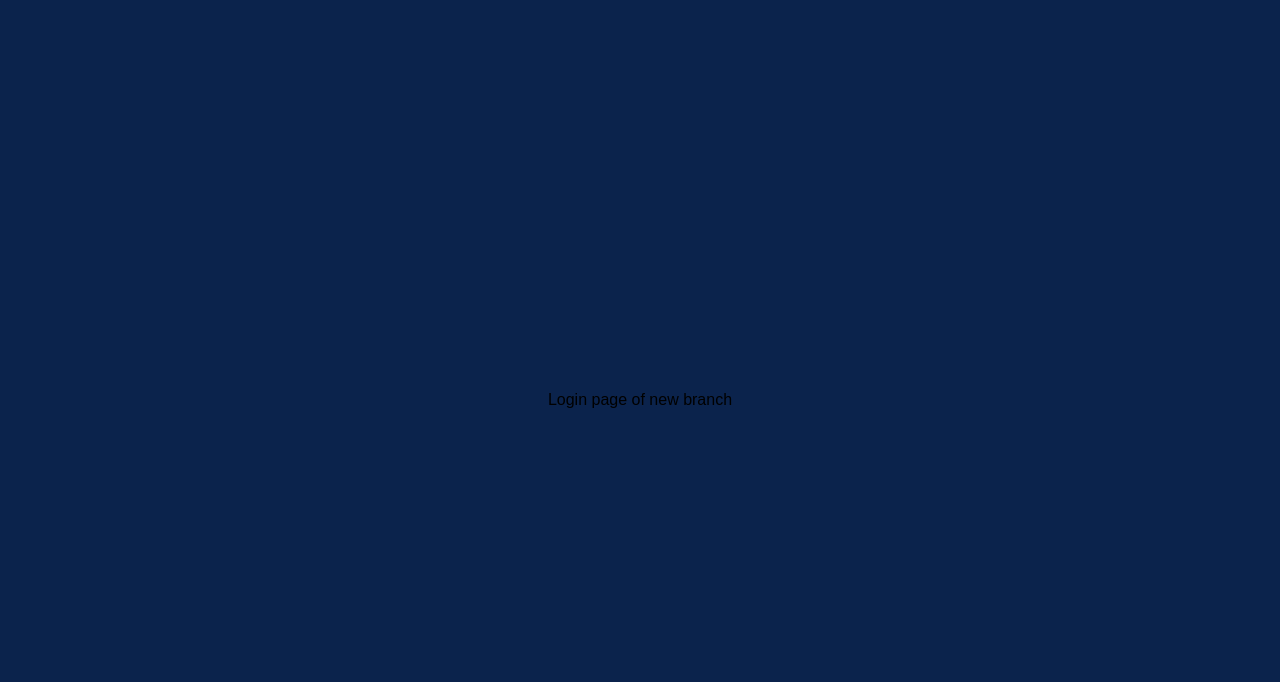
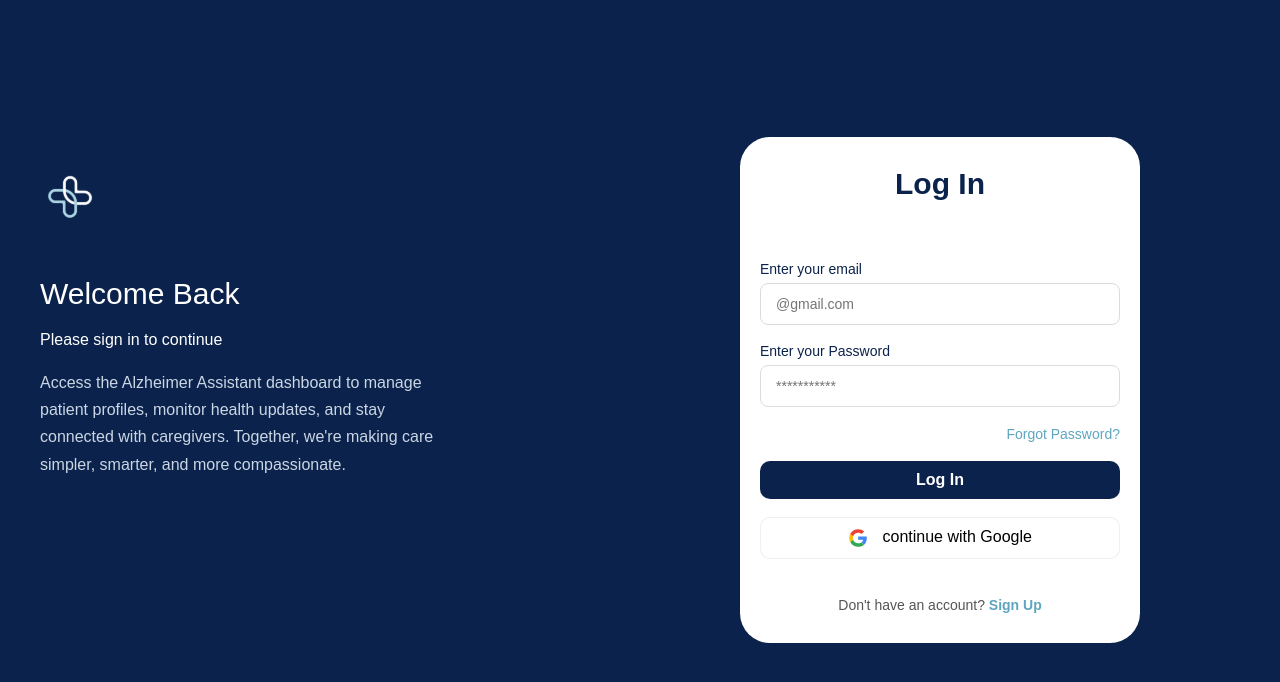
Before and after one commit to MindMate-Project/Web, a React (Create React App) app: page /api/auth/login in a window 1280 px wide. Shown: the top 682 px of the page. Built offline with nearby package versions, Linux system fonts and the light colour scheme.

Commit message:
New version of Login UI

```diff
--- /dev/null
+++ b/src/components/Auth/Login.css
@@ -0,0 +1,223 @@
+body {
+    margin: 0;
+    padding: 0;
+    box-sizing: border-box;
+    font-family: 'Poppins', 'Nunito', sans-serif;
+    background-color: #0b234c;
+}
+
+:root {
+    --primary-bg: #0b234c;
+    --border-color: #dcdcdc;
+}
+
+.login .container {
+
+    display: flex;
+    color: white;
+}
+
+/* LEFT SIDE */
+.login .left {
+    width: 700px;
+    display: flex;
+    flex-direction: column;
+}
+
+.login .left .logo {
+    width: 120px;
+    height: 120px;
+}
+
+.login .left .logo img {
+    width: 100%;
+    position: relative;
+    left: -30px;
+}
+
+.login .left h2 {
+    font-size: 30px;
+    font-weight: 500;
+    margin: 20px 0;
+}
+
+.login .subtitle {
+    color: white;
+    margin-bottom: 20px;
+    font-weight: 400;
+}
+
+.login .description {
+    width: 60%;
+    line-height: 1.7;
+    color: #cbd6e4;
+}
+
+/* RIGHT SIDE */
+.login .right {
+    width: 500px;
+    display: flex;
+    align-items: center;
+    justify-content: flex-start;
+}
+
+.login .card {
+    width: 400px;
+    background: white;
+    color: var(--primary-bg);
+    border-radius: 30px;
+    padding: 30px 20px;
+    margin-bottom: 20px;
+}
+
+.login .card-title {
+    text-align: center;
+    margin-bottom: 60px;
+    font-size: 30px;
+    font-weight: 600;
+}
+
+.login form {
+    display: flex;
+    flex-direction: column;
+    gap: 18px;
+}
+
+.login .field {
+    display: flex;
+    flex-direction: column;
+    gap: 6px;
+}
+
+.login label {
+    font-size: 14px;
+    font-weight: 500;
+}
+
+.login input {
+    width: 100%;
+    padding: 12px 15px;
+    border: 1px solid #dcdcdc;
+    border-radius: 8px;
+    font-size: 14px;
+    outline: none;
+}
+
+.login button {
+    margin-top: 10px 0;
+    padding: 10px 20px;
+    background: #0b234c;
+    border: none;
+    color: white;
+    font-size: 16px;
+    border-radius: 10px;
+    cursor: pointer;
+    font-weight: 550;
+}
+.login .google-login{
+    background: white !important;
+    color: black !important;
+    border: 1px solid #eeee !important;
+    font-weight: 400;
+}
+.login .google-login img {
+    width: 20px;
+    height: 20px;
+    margin-right: 10px;
+    vertical-align: middle;
+}
+.login button:hover {
+    opacity: 0.9;
+}
+.login .forgot-password {
+    text-align: right;
+}
+.login .forgot-password a{
+    font-size: 14px;
+    color: #5EA5C0;
+    text-decoration: none;
+    font-weight: 500;
+}
+.login .signup-link {
+    font-size: 14px;
+    text-align: center;
+    margin-top: 20px;
+    color: #555555;
+    font-weight: 500;
+}
+.login .signup-link a {
+    color: #5EA5C0;
+    text-decoration: none;
+    font-weight: 600;
+}
+
+/* Responsive */
+
+@media (max-width: 1200px) {
+    .login .container {
+        width: 900px;
+    }
+}
+
+@media (max-width: 992px) {
+    .login .container {
+        width: 750px;
+    }
+
+    .login .left {
+        width: 100%;
+    }
+
+    .login .right {
+        width: 100%;
+    }
+}
+
+
+@media (max-width: 768px) {
+    .login .container {
+        width: 450px;
+        flex-direction: column;
+        align-items: center;
+        justify-content: center;
+        gap: 40px;
+        padding-top: 100px;
+    }
+
+    .login .left {
+        height: 750px;
+        display: flex;
+        flex-direction: column;
+        align-items: center;
+        justify-content: flex-end;
+    }
+
+    .login .left h2 {
+        font-size: 24px;
+    }
+
+    .login .left .logo img {
+        width: 100%;
+        position: relative;
+        left: 0;
+    }
+
+    .login .right {
+        width: 400px;
+    }
+
+}
+
+@media (max-width: 480px) {
+    .login .container {
+        max-width: 300px;
+    }
+
+    .login .left {
+        height: 900px;
+    }
+
+    .login .right {
+        width: 300px;
+    }
+}
--- a/src/components/Auth/Login.js
+++ b/src/components/Auth/Login.js
@@ -1,6 +1,59 @@
+import logo from "../../images/logo.svg";
+import google from "../../images/google.svg";
+import "./Login.css";
+
 function Login() {
   return (
-    <div>Login page of new branch</div>
+    <div className="login">
+      <div className="container">
+        <div className="left">
+          <div className="logo">
+            <img src={logo} alt="Alzheimer Assistant Logo" />
+          </div>
+
+          <h2>Welcome Back</h2>
+          <p className="subtitle">Please sign in to continue</p>
+
+          <p className="description">
+            Access the Alzheimer Assistant dashboard to manage patient profiles,
+            monitor health updates, and stay connected with caregivers.
+            Together, we're making care simpler, smarter, and more
+            compassionate.
+          </p>
+        </div>
+        <div className="right">
+          <div className="card">
+            <h2 className="card-title">Log In</h2>
+            <form>
+              <div class="field">
+                <label>Enter your email</label>
+                <input type="email" placeholder="@gmail.com" />
+              </div>
+
+              <div class="field">
+                <label>Enter your Password</label>
+                <input type="password" placeholder="***********" />
+              </div>
+
+              <div className="option-forgot-password">
+                <p className="forgot-password"> <a href="/api/auth/forgot-password">Forgot Password?</a></p>
+              </div>
+
+              <button type="submit">Log In</button>
+              <button className="google-login" type="button">
+                <span className="google-icon"><img src={google} alt="Google Icon" /></span> continue with Google
+              </button>
+              <div className="signup-redirect">
+                <p className="signup-link">
+                  Don't have an account? <a href="/api/auth/signup">Sign Up</a>
+                </p>
+              </div>
+            </form>
+          </div>
+        </div>
+      </div>
+    </div>
   );
 }
+
 export default Login;
```
Also changed, not shown: src/images/google.svg (added).
